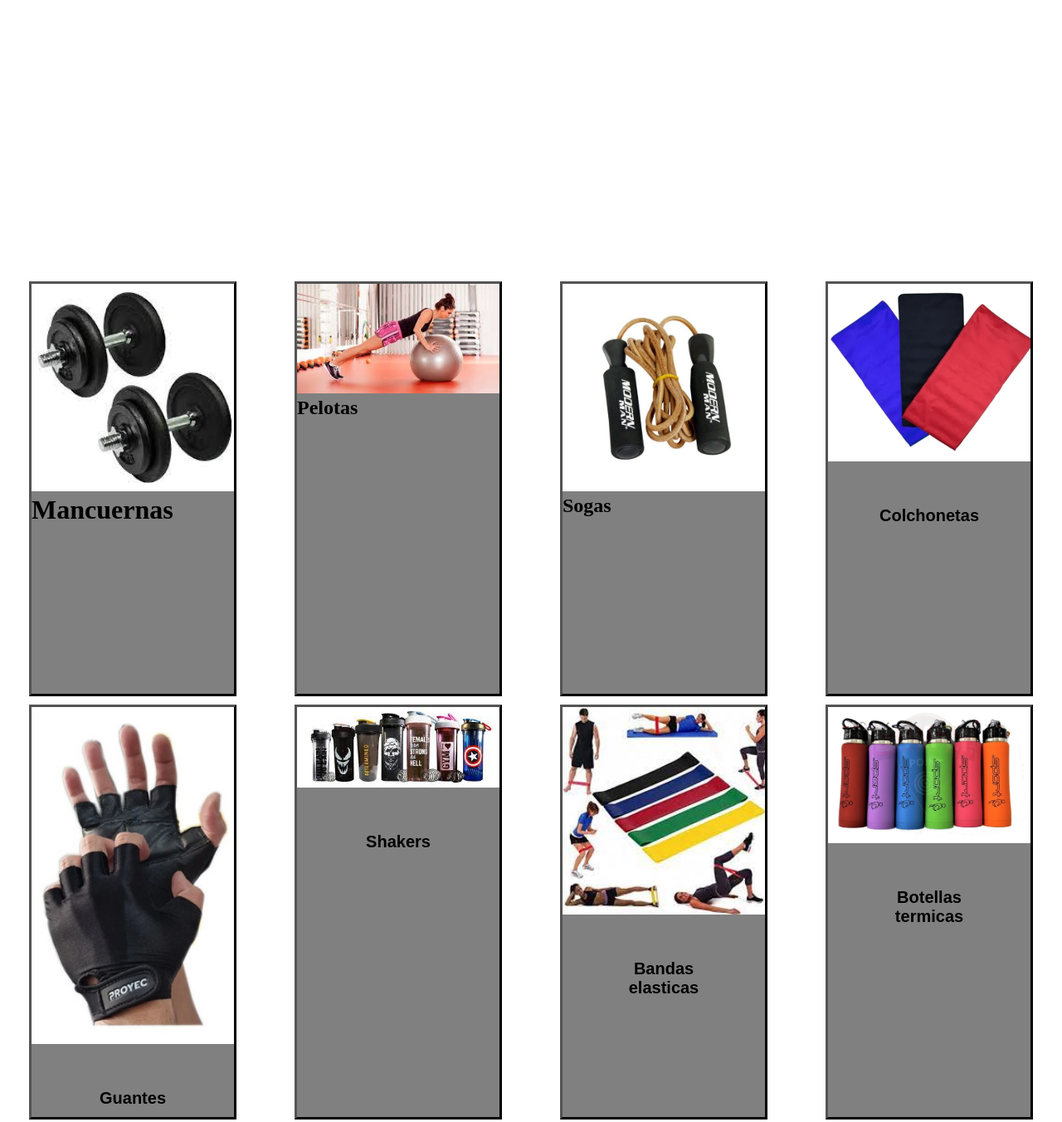
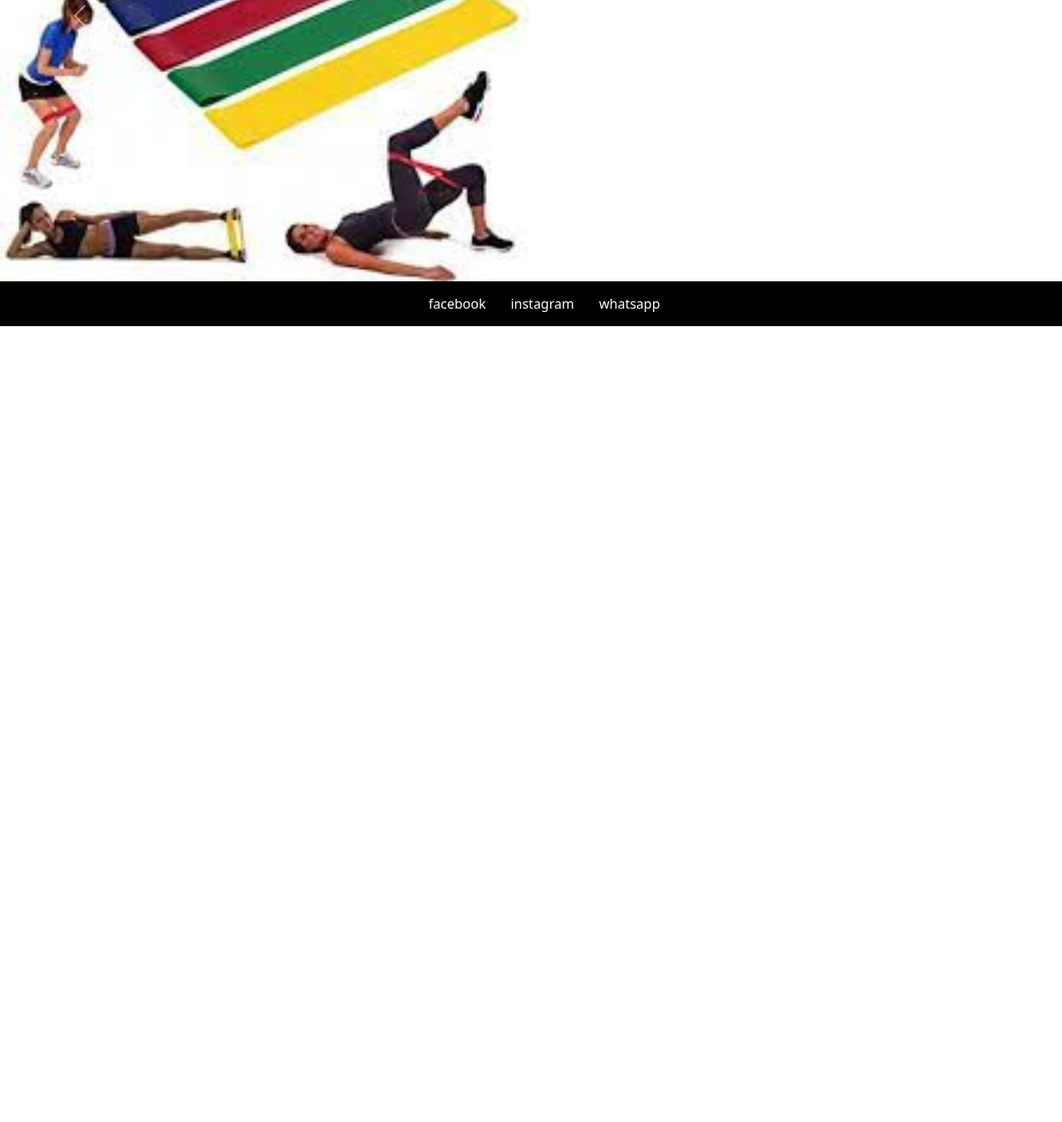
Before and after one commit to niicoouqz/suplementosnb, a plain HTML site: page pages/accesorios.html in a window 1280 px wide. Shown: the part 551-1903 px from the top of the page at 83% size. After the commit the page ends 944 px from the top, so only its background shows below. Drawn offline with nearby package versions, Linux system fonts and the light colour scheme.

Commit message:
boostrap-accesorios

```diff
--- a/css/style.css
+++ b/css/style.css
@@ -158,7 +158,7 @@ h5 {
     width: 250px;
 }
 
-/*Accesorios*/
+/*Accesorios
 
 .grid-container {
     display: grid;
@@ -182,6 +182,7 @@ h5 {
 .grid-container img {
     width: 250px;
 }
+ ,
 
 /* Media Querys*/
 
--- a/pages/accesorios.html
+++ b/pages/accesorios.html
@@ -5,6 +5,9 @@
     <meta charset="UTF-8">
     <meta http-equiv="X-UA-Compatible" content="IE=edge">
     <meta name="viewport" content="width=device-width, initial-scale=1.0">
+    <!--link boostrap-->
+    <link href="https://cdn.jsdelivr.net/npm/bootstrap@5.2.0/dist/css/bootstrap.min.css" rel="stylesheet"
+        integrity="sha384-gH2yIJqKdNHPEq0n4Mqa/HGKIhSkIHeL5AyhkYV8i59U5AR6csBvApHHNl/vI1Bx" crossorigin="anonymous">
     <link rel="stylesheet" href="../css/style.css">
     <title>Accesorios</title>
 </head>
@@ -22,41 +25,60 @@
             </ul>
         </nav>
     </header>
-    <main class="main-accesorios"></main>
-    <div class="grid-container">
-        <div><img src="../img/mancuernas.jpg" alt="accesorios">
-            <h1>Mancuernas</h1>
+    <main class="main-accesorios">
+        <div id="carouselExampleControlsNoTouching" class="carousel slide" data-bs-touch="false">
+            <div class="carousel-inner">
+                <div class="carousel-item active">
+                    <img src="../img/bandas-elasticas.jpg" class="d-block w-50" alt="proteinas">
                 </div>
-        <div><img src="../img/pelotas.jpg" alt="accesorios">
-            <h2>Pelotas</h2>
+                <div class="carousel-item">
+                    <img src="../img/botellas-termicas.jpg" class="d-block w-50" alt="aminoacidos">
                 </div>
-        <div><img src="../img/sogas.jpeg" alt="accesorios">
-            <h2>Sogas</h2>
+                <div class="carousel-item">
+                    <img src="../img/colchonetas.webp" class="d-block w-50" alt="antioxidantes">
                 </div>
-        <div><img src="../img/colchonetas.webp" alt="accesorios">
-            <h3>Colchonetas</h3>
+                <div class="carousel-item">
+                    <img src="../img/guantes.jpg" class="d-block w-50" alt="creatina">
                 </div>
-        <div><img src="../img/guantes.jpg" alt="accesorios">
-            <h3>Guantes</h3>
+                <div class="carousel-item">
+                    <img src="../img/mancuernas.jpg" class="d-block w-50" alt="colageno">
                 </div>
-        <div><img src="../img/vasos.jpg" alt="accesorios">
-            <h3>Shakers</h3>
+                <div class="carousel-item">
+                    <img src="../img/pelotas.jpg" class="d-block w-50" alt="ganadores-de-peso">
                 </div>
-        <div><img src="../img/bandas-elasticas.jpg" alt="accesorios">
-            <h4>Bandas elasticas</h4>
+                <div class="carousel-item">
+                    <img src="../img/sogas.jpeg" class="d-block w-50" alt="glutamina1">
                 </div>
-        <div><img src="../img/botellas-termicas.jpg" alt="accesorios">
-            <h4>Botellas termicas</h4>
+                <div class="carousel-item">
+                    <img src="../img/vasos.jpg" class="d-block w-50" alt="oxido-nitrico">
+                </div>
+            </div>
+            <button class="carousel-control-prev" type="button" data-bs-target="#carouselExampleControlsNoTouching"
+                data-bs-slide="prev">
+                <span class="carousel-control-prev-icon" aria-hidden="true"></span>
+                <span class="visually-hidden">Previous</span>
+            </button>
+            <button class="carousel-control-next" type="button" data-bs-target="#carouselExampleControlsNoTouching"
+                data-bs-slide="next">
+                <span class="carousel-control-next-icon" aria-hidden="true"></span>
+                <span class="visually-hidden">Next</span>
+            </button>
         </div>
         </div>
     </main>
     <footer class="footer">
         <ul>
-            <li><a href="https://www.facebook.com/campaign/landing.php?&campaign_id=1662524771&extra_1=s%7Cc%7C514612296931%7Ce%7Cfacebook%7C&placement=&creative=514612296931&keyword=facebook&partner_id=googlesem&extra_2=campaignid%3D1662524771%26adgroupid%3D67039035794%26matchtype%3De%26network%3Dg%26source%3Dnotmobile%26search_or_content%3Ds%26device%3Dc%26devicemodel%3D%26adposition%3D%26target%3D%26targetid%3Dkwd-541132862%26loc_physical_ms%3D1000073%26loc_interest_ms%3D%26feeditemid%3D%26param1%3D%26param2%3D">facebook</a></li>
+            <li><a
+                    href="https://www.facebook.com/campaign/landing.php?&campaign_id=1662524771&extra_1=s%7Cc%7C514612296931%7Ce%7Cfacebook%7C&placement=&creative=514612296931&keyword=facebook&partner_id=googlesem&extra_2=campaignid%3D1662524771%26adgroupid%3D67039035794%26matchtype%3De%26network%3Dg%26source%3Dnotmobile%26search_or_content%3Ds%26device%3Dc%26devicemodel%3D%26adposition%3D%26target%3D%26targetid%3Dkwd-541132862%26loc_physical_ms%3D1000073%26loc_interest_ms%3D%26feeditemid%3D%26param1%3D%26param2%3D">facebook</a>
+            </li>
             <li><a href="https://www.instagram.com/">instagram</a></li>
             <li><a href="https://web.whatsapp.com/">whatsapp</a></li>
         </ul>
     </footer>
+    <!-- link js boostrap -->
+    <script src="https://cdn.jsdelivr.net/npm/bootstrap@5.2.0/dist/js/bootstrap.bundle.min.js"
+        integrity="sha384-A3rJD856KowSb7dwlZdYEkO39Gagi7vIsF0jrRAoQmDKKtQBHUuLZ9AsSv4jD4Xa"
+        crossorigin="anonymous"></script>
 </body>
 
 </html>
```
Also changed, not shown: index.html (+14 -6 lines), pages/suplementos.html (+34 -16 lines). Lines whose indentation alone changed are shown as unchanged.
